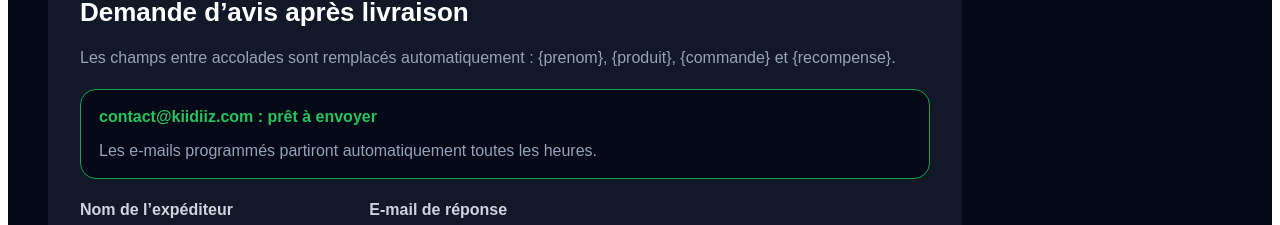
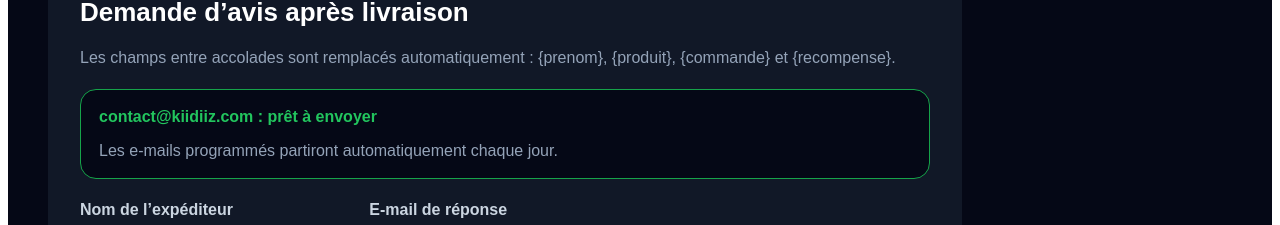
Before and after one commit to Amba91/Boost-App, a Next.js app: page /widgets/tracking in a window 1280 px wide. Shown: the part 2115-2340 px from the top of the page. Built offline with nearby package versions, Linux system fonts and the light colour scheme; no server answers; the database is empty.

Commit message:
Adapte la programmation email a Vercel

```diff
--- a/app/widgets/tracking/page.tsx
+++ b/app/widgets/tracking/page.tsx
@@ -514,7 +514,7 @@ export default function TrackingPage() {
           </strong>
           <p style={{ ...styles.muted, marginBottom: 0 }}>
             {emailConnected
-              ? "Les e-mails programmés partiront automatiquement toutes les heures."
+              ? "Les e-mails programmés partiront automatiquement chaque jour."
               : "Le modèle est prêt. Il reste à vérifier le domaine kiidiiz.com et à ajouter la clé sécurisée Resend dans Vercel."}
           </p>
         </div>
```
Also changed, not shown: vercel.json.
